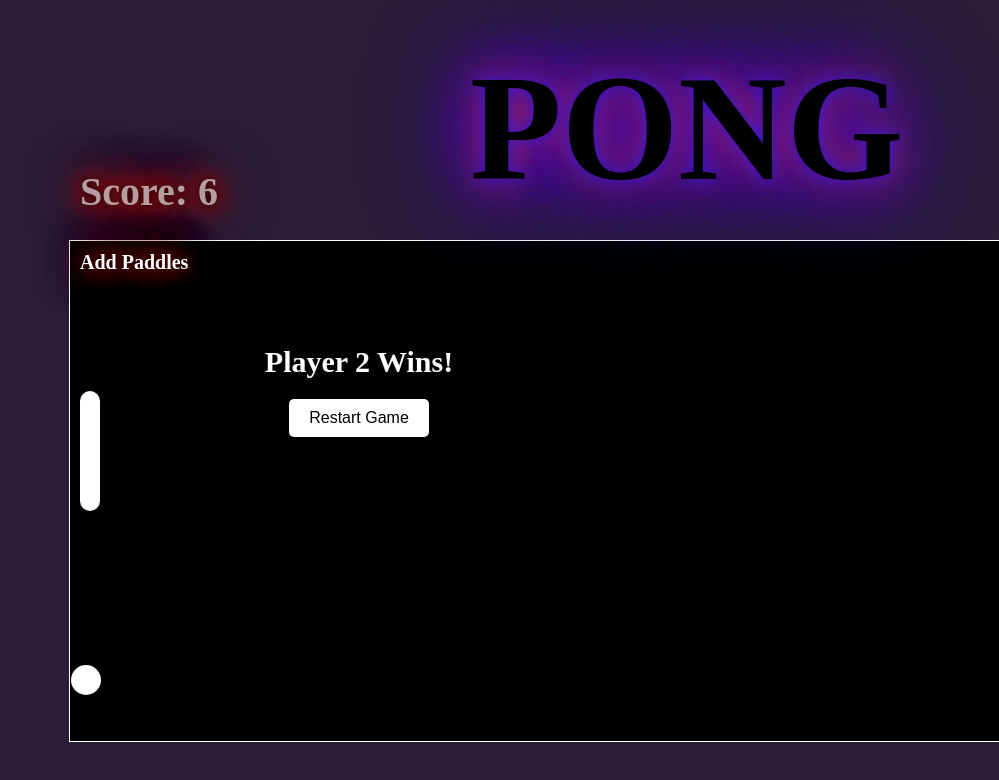
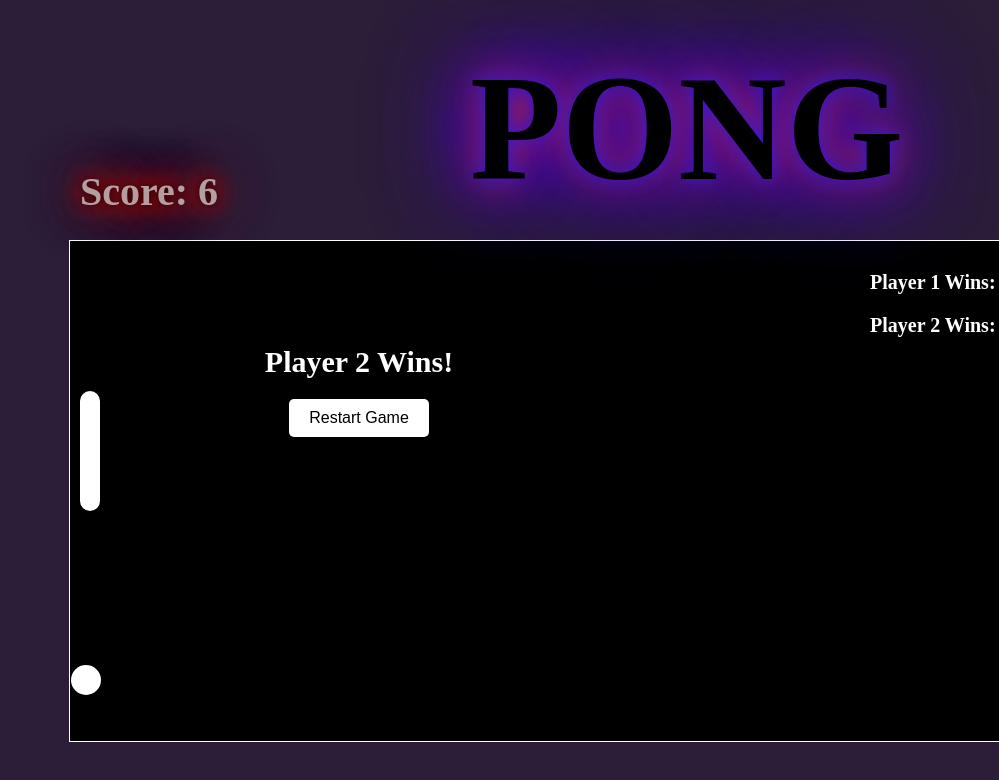
Before and after one commit to aidanjones7876/aidanjones.github.io, a plain HTML site: page asd-projects/pong/index.html in a window 1280 px wide. Shown: the top 780 px of the page, without its empty margins (281-1280 px from the left). Drawn offline with Linux system fonts and the light colour scheme.

Commit message:
added scoreboard

```diff
--- a/asd-projects/pong/index.css
+++ b/asd-projects/pong/index.css
@@ -1,6 +1,15 @@
 
 body {
   background-color: rgb(44, 29, 57);
+}
+
+#winTracker {
+  position: relative;
+  top: 10px;
+  left: 800px;
+  color: white;
+  font-size: 20px;
+  font-weight: bold;
 }
 
 #board {
@@ -78,22 +87,6 @@ body {
   top: 220px;
 }
 
-#addPaddles {
-  top: -50px;
-  left: 10px;
-  position: absolute;
-  color: white;
-  cursor: pointer;
-  font-size: 20px;
-  font-weight: bold;
-  text-shadow: 0 0 10px rgb(0, 0, 0), 0 0 20px rgb(255, 0, 0), 0 0 30px rgb(139, 6, 6), 0 0 40px rgb(164, 61, 61), 0 0 50px rgb(91, 19, 19), 0 0 60px rgb(79, 7, 7);
-}
-
-#paddleMiddleLeft, #paddleMiddleRight {
-  background-color: rgb(255, 255, 255);
-  left: 550px;
-  top: 150px;
-}
 
 #endGameScreen {
   position: absolute;
--- a/asd-projects/pong/index.html
+++ b/asd-projects/pong/index.html
@@ -18,6 +18,7 @@
     <div id="endGameScreen" style="display: none;">
       <h1 id="winnerText" style="text-align: center;">Player 1 wins!</h1>
       <button id="restartButton">Restart Game</button>
+
     </div>
     <div id='board'>
       <h1 id = "title">PONG</h1>
@@ -26,9 +27,10 @@
       <h1 id = "scoreLeft"> Score: 6</h1>
       <h1 id = "scoreRight"> Score: 6</h1>
       <div id = "ball"></div>
-      <div id="addPaddles" style="position: absolute; top: 10px; left: 10px; cursor: pointer;">Add Paddles</div>
-    <div id="paddleMiddleLeft" class="paddle" style="display: none;"></div>
-    <div id="paddleMiddleRight" class="paddle" style="display: none;"></div>
+      <div id="winTracker" style="position: absolute; top: 10px; right: 10px; color: white; font-size: 20px; font-weight: bold;">
+        <p>Player 1 Wins: <span id="player1Wins">0</span></p>
+        <p>Player 2 Wins: <span id="player2Wins">0</span></p>
+
     </div>
   </body>
 </html>
--- a/asd-projects/pong/index.js
+++ b/asd-projects/pong/index.js
@@ -27,6 +27,9 @@ function runProgram() {
     "DOWN": 40,
   };
 
+  var player1Wins = 0;
+  var player2Wins = 0;
+
   function GameItem(id, speedX, speedY) {
     var obj = {
       id: id,
@@ -44,8 +47,9 @@ function runProgram() {
   var paddleRight = GameItem("#paddleRight", 0, 0);
   var ball = GameItem("#ball", (Math.random() * 3 + 2) * (Math.random() > 0.5 ? -1 : 1), (Math.random() > 0.5 ? -3 : 1));
 
-  var paddleMiddleLeft = null;
-  var paddleMiddleRight = null;
+
+
+
   // One-time setup
   let interval = setInterval(newFrame, FRAMES_PER_SECOND_INTERVAL);   // execute newFrame every 0.0166 seconds (60 Frames per second)
   $(document).on('keydown', handleKeyDown);                           // change 'eventType' to the type of event you want to handle
@@ -61,14 +65,7 @@ function runProgram() {
   On each "tick" of the timer, a new frame is dynamically drawn using JavaScript
   by calling this function and executing the code inside.
   */
-  function addPaddles() {
-    if (paddleMiddleLeft === null) {
-      paddleMiddleLeft = GameItem("#paddleMiddleLeft", 0, 0);
-      paddleMiddleRight = GameItem("#paddleMiddleRight", 0, 0);
-      $("#paddleMiddleLeft").show();
-      $("#paddleMiddleRight").show();
-    }
-  }
+
 
   function newFrame() {
     drawGameItem(paddleLeft);
@@ -194,10 +191,14 @@ function runProgram() {
   }
 
   // Handle what happens when someone wins
-  function checkWinCondition() {
+   function checkWinCondition() {
     if (scoreLeft >= 7) {
+      player1Wins++;
+      $("#player1Wins").text(player1Wins);
       showEndGameScreen("Player 1 Wins!");
     } else if (scoreRight >= 7) {
+      player2Wins++;
+      $("#player2Wins").text(player2Wins);
       showEndGameScreen("Player 2 Wins!");
     }
   }
```
